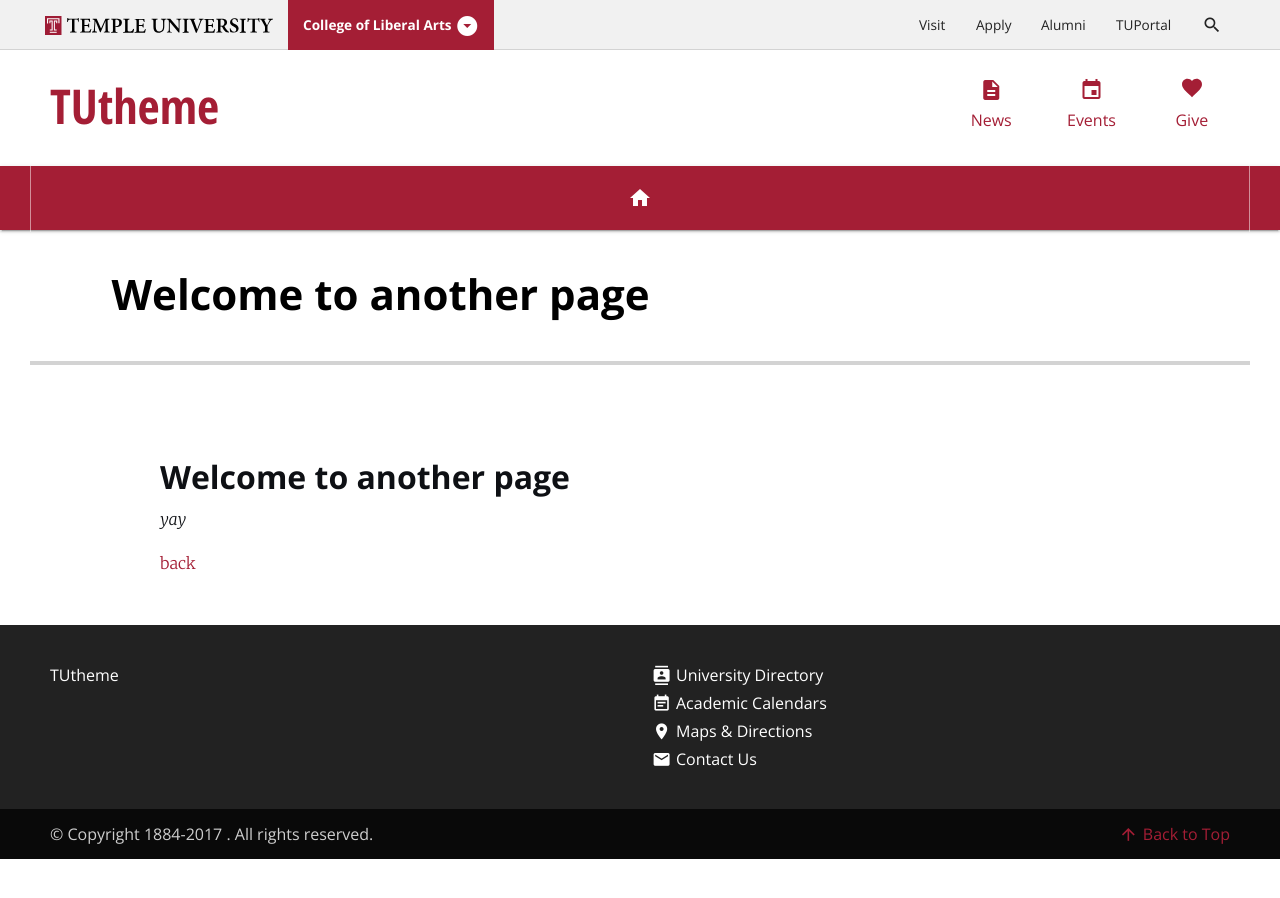
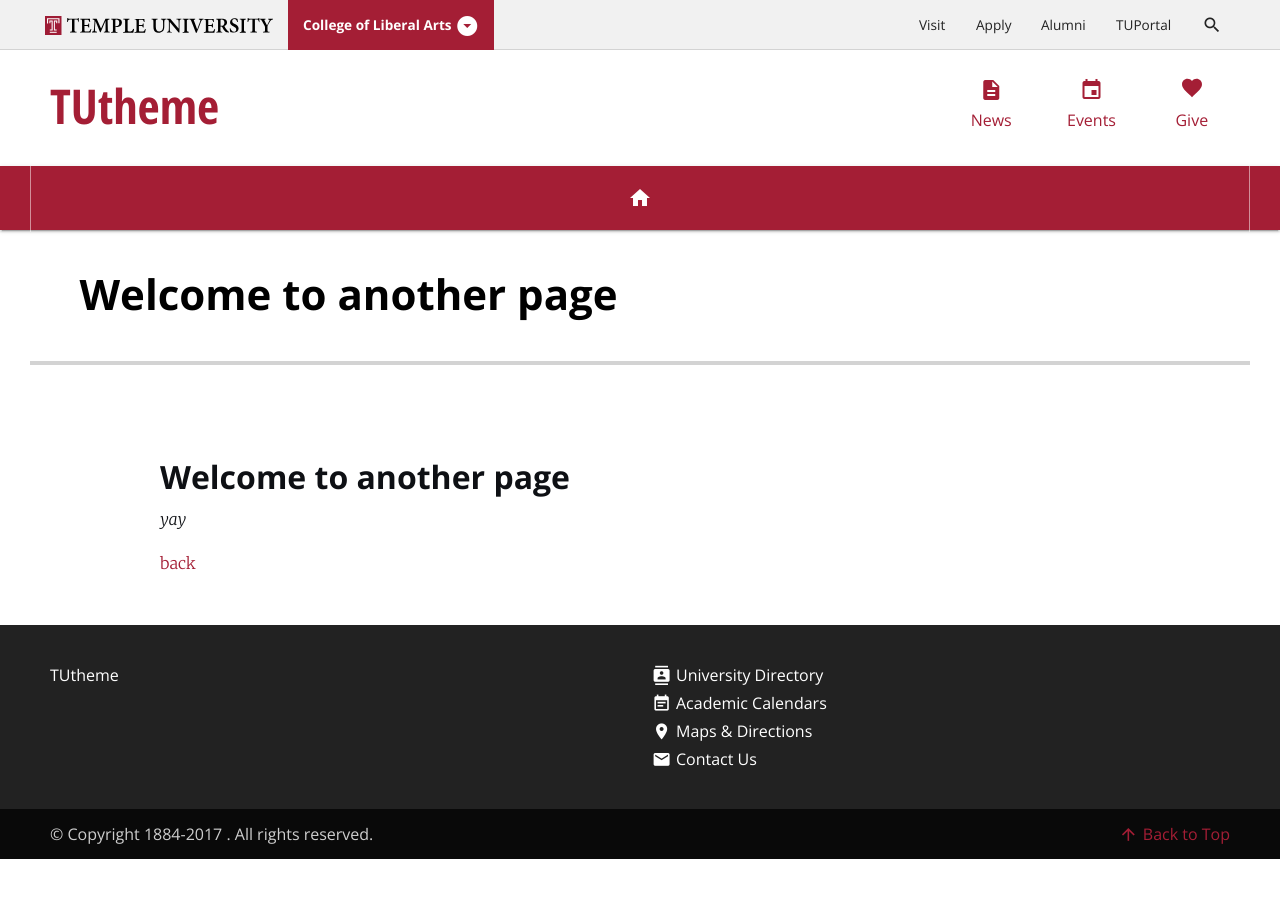
Before and after one commit to TULiberalArts/TUtheme, a Jekyll site: the page built from another-page.md, in a window 1280 px wide. Built offline with Jekyll 4.4.1, drawn with Linux system fonts in a browser that asks for light colours; nearby versions of some CDN libraries; our own code applies the rules of GitHub Pages for plain Markdown files.

Commit message:
Adjust page content padding

```diff
--- a/_sass/temple/_page.scss
+++ b/_sass/temple/_page.scss
@@ -28,7 +28,7 @@
     background: transparent;
   }
   .page-header .container, .page-content {
-    padding: 2rem;
+    padding: 2rem 0;
   }
   .page-header h1 {
     color: black;
```
